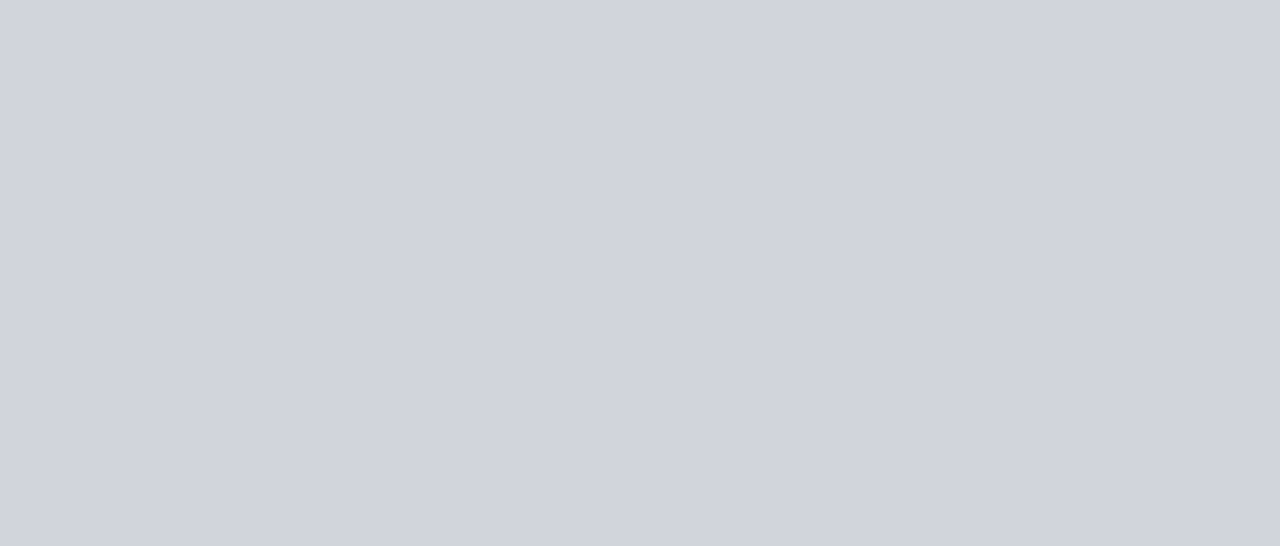
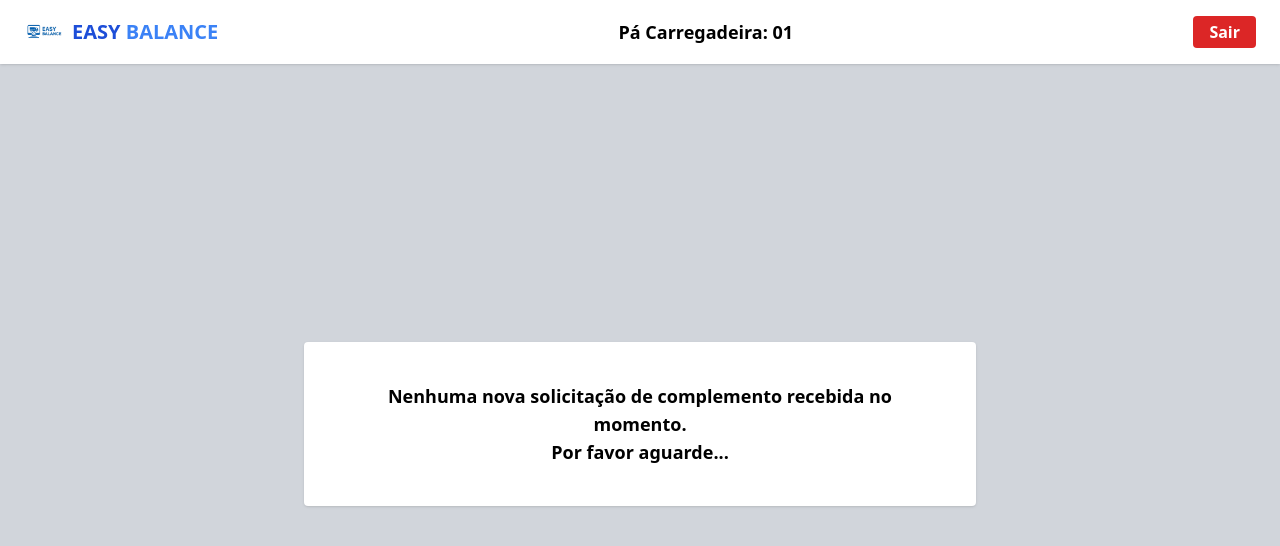
Before and after one commit to AlissonG04/easy-balance-front-end, a React (Vite) app: page /operador in a window 1280 px wide. Before the commit this address had no page. Shown: the top 546 px of the page. Built offline with nearby package versions, Linux system fonts and the light colour scheme.

Commit message:
criação da tela de home do operador e configuração de navegação

```diff
--- a/src/App.jsx
+++ b/src/App.jsx
@@ -11,6 +11,7 @@ import Home from "./pages/Home";
 import Balanca from "./pages/Balanca";
 import Relatorios from "./pages/Relatorios";
 import Usuarios from "./pages/Usuarios";
+import Operador from "./pages/Operador";
 
 function App() {
   return (
@@ -22,6 +23,7 @@ function App() {
         <Route path="/balanca" element={<Balanca />} />
         <Route path="/relatorios" element={<Relatorios />} />
         <Route path="/usuarios" element={<Usuarios />} />
+        <Route path="operador" element={<Operador />} />
       </Routes>
     </Router>
   );
--- /dev/null
+++ b/src/pages/Operador.jsx
@@ -0,0 +1,43 @@
+import React from "react";
+import { useNavigate } from "react-router-dom";
+
+const Operador = () => {
+  const navigate = useNavigate();
+  const numeroCarregadeira = "01"; // Pode ser dinâmico no futuro
+
+  return (
+    <div className="min-h-screen bg-gray-300">
+      <header className="bg-white flex justify-between items-center px-6 py-3 shadow">
+        <div className="flex items-center space-x-2">
+          <img src="/logo.png" alt="Logo" className="w-10" />
+          <h1 className="text-xl font-bold text-blue-700">
+            EASY <span className="text-blue-500">BALANCE</span>
+          </h1>
+        </div>
+
+        <h2 className="text-lg font-semibold text-center flex-1">
+          Pá Carregadeira: {numeroCarregadeira}
+        </h2>
+
+        <button
+          onClick={() => navigate("/login")}
+          className="bg-red-600 hover:bg-red-700 text-white font-bold px-4 py-1 rounded"
+        >
+          Sair
+        </button>
+      </header>
+
+      <main className="flex justify-center items-center h-[calc(100vh-80px)] px-4">
+        <div className="bg-white p-10 rounded shadow text-center max-w-2xl w-full">
+          <p className="text-lg font-semibold">
+            Nenhuma nova solicitação de complemento recebida no momento.
+            <br />
+            Por favor aguarde...
+          </p>
+        </div>
+      </main>
+    </div>
+  );
+};
+
+export default Operador;
```
